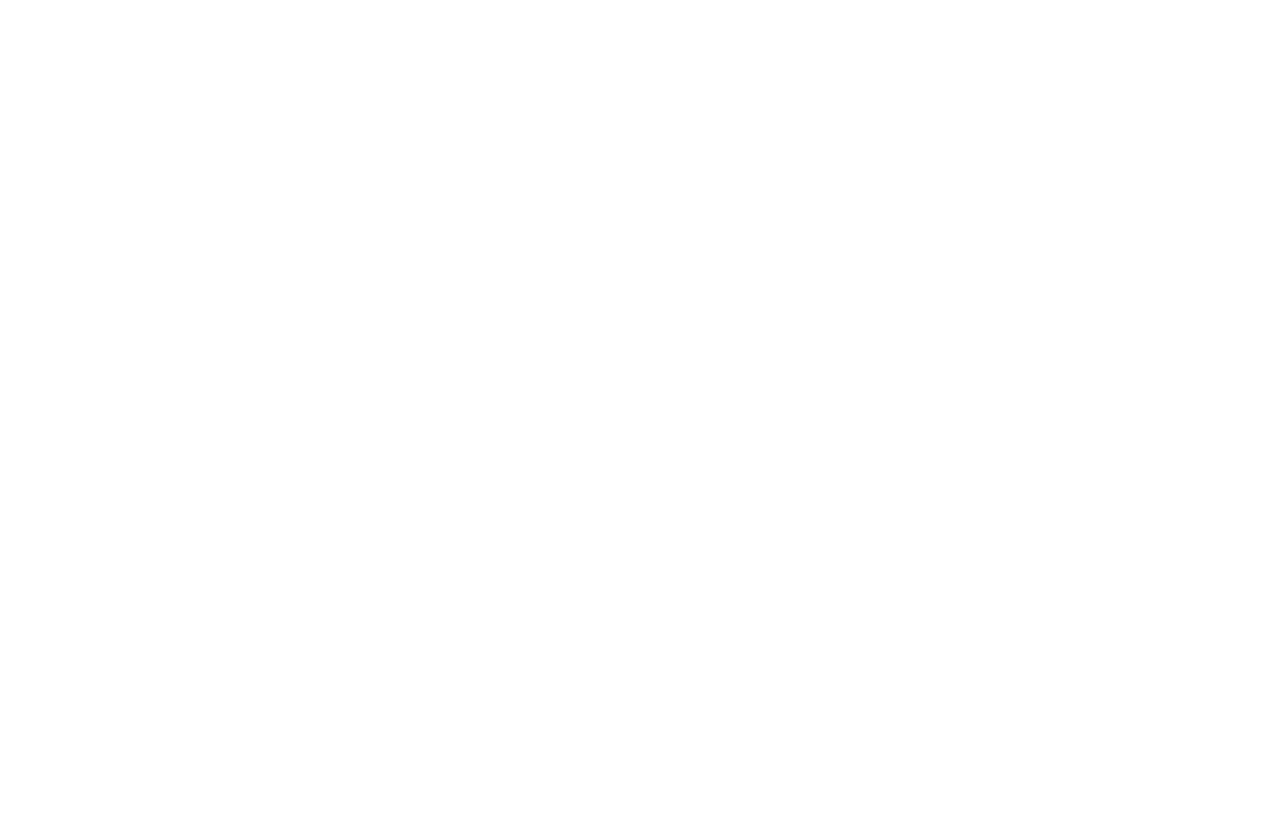
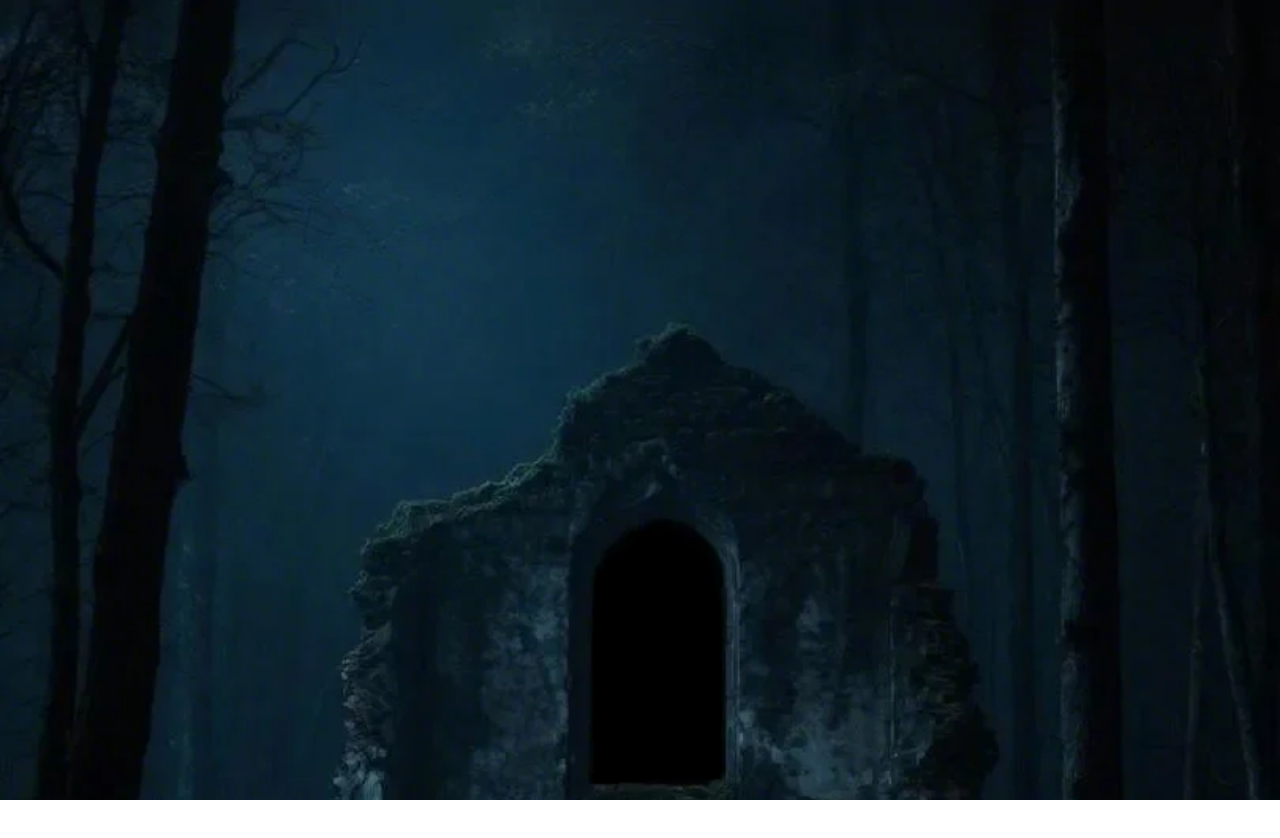
Before and after one commit to komikodok/fazport.v2, a Nuxt app: page /project in a window 1280 px wide. Before the commit this address had no page. Shown: the top 838 px of the page. Before the commit the page ends 800 px from the top, so only its background shows below. Built offline with nearby package versions, Linux system fonts and the light colour scheme; a web font is replaced by a local one.

Commit message:
add /project

```diff
--- /dev/null
+++ b/pages/project.vue
@@ -0,0 +1,44 @@
+<script setup lang="ts">
+import gsap from 'gsap';
+import { ScrollTrigger } from 'gsap/ScrollTrigger'
+import { ScrollSmoother } from 'gsap/ScrollSmoother'
+
+gsap.registerPlugin(ScrollTrigger, ScrollSmoother)
+
+let tl: gsap.core.Timeline | null = null
+
+onMounted(() => {
+    ScrollSmoother.create({
+    smooth: 4,
+    effects: true
+  })
+
+  tl = gsap.timeline({
+    scrollTrigger: {
+        trigger: '#wrapper',
+        start: 'top top',
+        end: '+=100%',
+        pin: true,
+        scrub: 2
+    }
+  })
+
+  tl.to('#bg-layer', {
+    backgroundPositionY: '100%',
+    backgroundPositionX: '100%'
+  })
+
+})
+</script>
+
+<template>
+  <div id="wrapper" class="w-screen h-screen overflow-hidden relative">
+    <div class="w-full h-full bg-black"></div>
+    <div
+      id="bg-layer"
+      style="background-image: url('/forest3.png');"
+      class="w-full h-[100vh] flex flex-col bg-top items-center justify-center gap-6 absolute inset-0 bg-no-repeat bg-cover pointer-events-none"
+    >
+    </div>
+  </div>
+</template>
```
Also changed, not shown: public/forest3.png (added).
